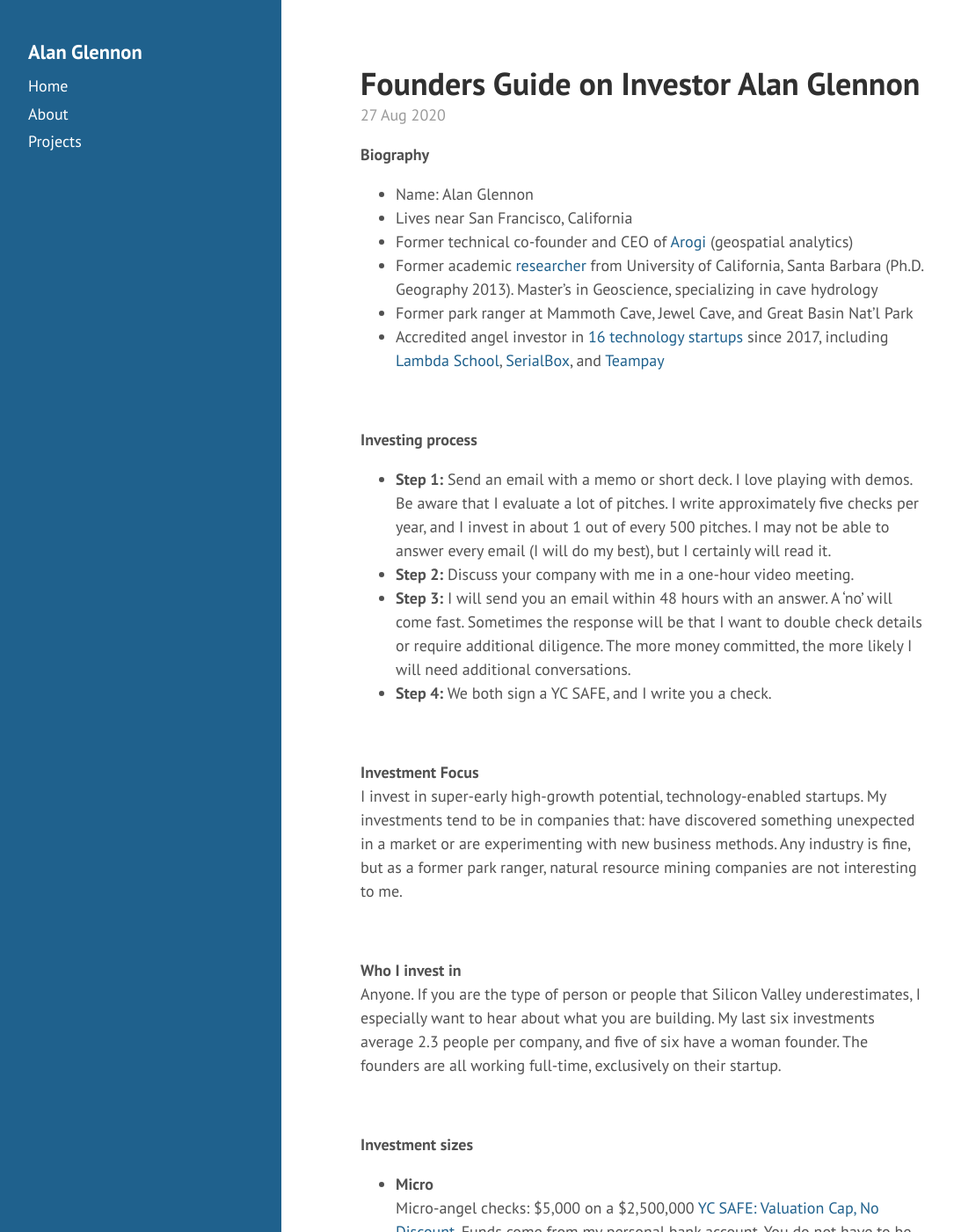
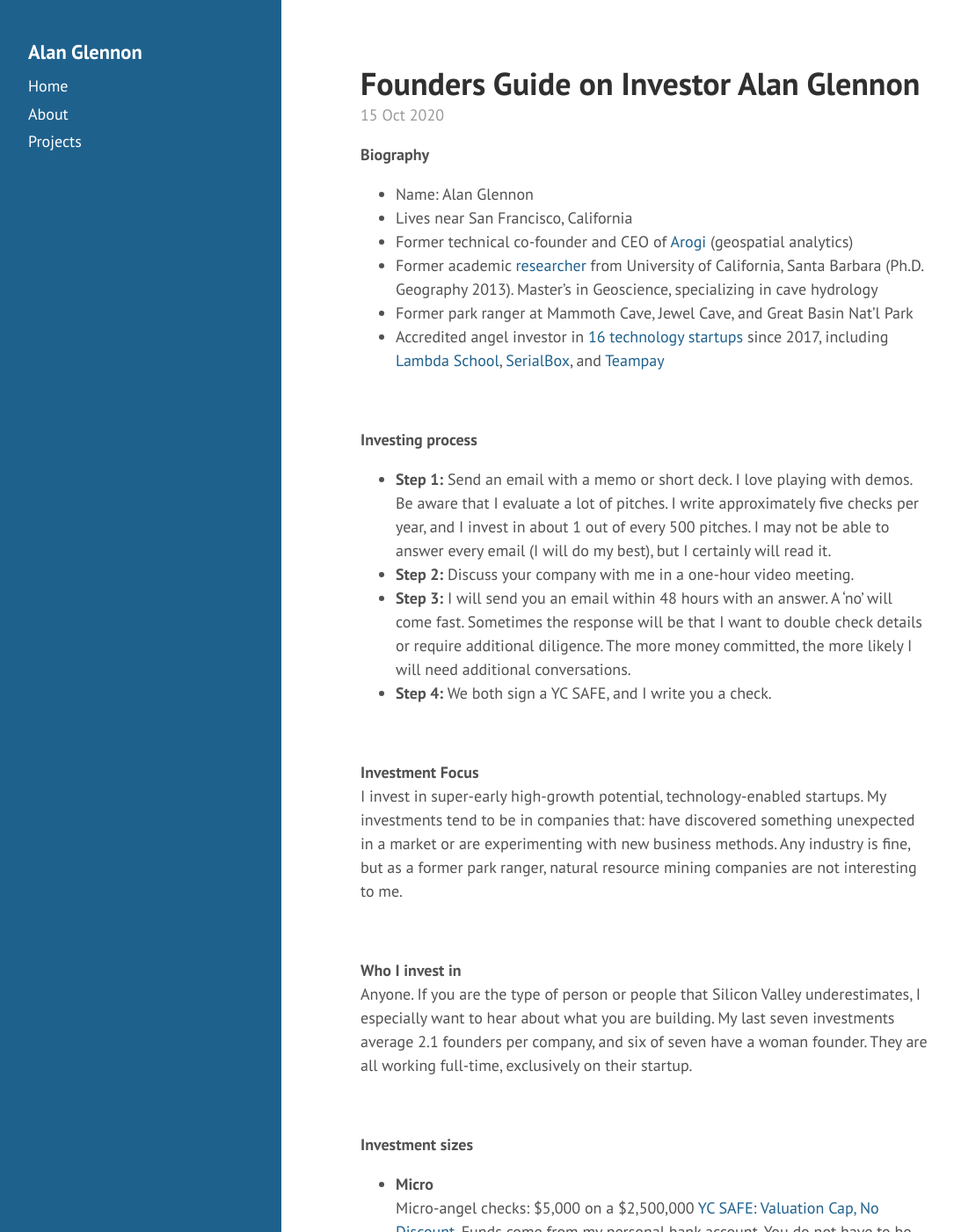
Before and after one commit to glennon/glennon.github.io, a Jekyll site: the page built from _posts/2020-10-15-founders-guide.md, in a window 1280 px wide and 1400 px high. Shown: the whole window at 88% size, without its empty margins (4-1089 px from the left). Built offline with Jekyll 4.4.1, drawn with Linux system fonts in a browser that asks for light colours.

Commit message:
Update and rename 2020-08-27-founders-guide.md to 2020-10-15-founders-guide.md
minor -- updated investment numbers

```diff
--- a/_posts/2020-08-27-founders-guide.md
+++ b/_posts/2020-10-15-founders-guide.md
@@ -28,7 +28,7 @@
 <ul><br /></ul>
 
 <b>Who I invest in</b><br />
-Anyone. If you are the type of person or people that Silicon Valley underestimates, I especially want to hear about what you are building. My last six investments average 2.3 people per company, and five of six have a woman founder. The founders are all working full-time, exclusively on their startup.
+Anyone. If you are the type of person or people that Silicon Valley underestimates, I especially want to hear about what you are building. My last seven investments average 2.1 founders per company, and six of seven have a woman founder. They are all working full-time, exclusively on their startup.
 
 <ul><br /></ul>
 
```
